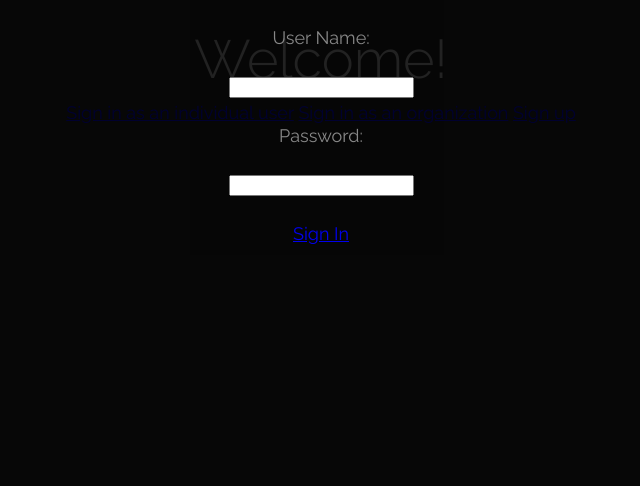
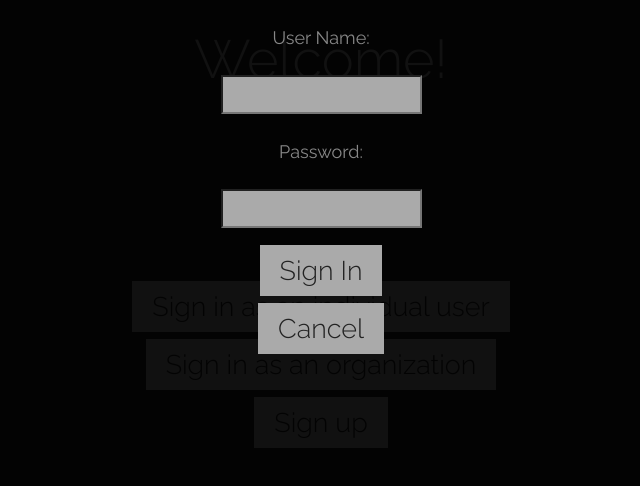
Before and after one commit to ShuyangLiu/GoingOn, a plain HTML site: page views/index.html in a window 1280 px wide. Both pictures are taken after a click on the link "Sign in as an individual user". Shown: the whole page, without its empty margins (319-959 px from the left). Drawn offline with Linux system fonts and the light colour scheme.

Commit message:
update user interface

```diff
--- a/views/index.html
+++ b/views/index.html
@@ -7,25 +7,35 @@
   </head>
   <body>
     <h1>Welcome!</h1>
+    <div id="wrapper">
 
-    <a href="#individual">Sign in as an individual user</a>
+    <a href="#individual" class="SignIn">Sign in as an individual user</a>
 
     <div id="individual" class="lightbox" id="individual">
     		<p>User Name: </p><input id="nameBox" type="text" size="20"/>
-    		<p>Password: </p><input id="passwordBox" type="text" size="20"/>
+    		<p>Password: </p><input class="passwordBox" type="password" size="20"/>
     		<p></p>
     		<a href="#_">Sign In</a>
+    		<p></p>
+    		<a href="#_">Cancel</a>
     </div>
 
+    <p></p>
 
-    <a href="#organization">Sign in as an organization</a>
+
+    <a href="#organization" class="SignIn">Sign in as an organization</a>
     <div id="organization" class="lightbox" id="individual">
     		<p>Organization Name: </p><input id="nameBox" type="text" size="20"/>
-    		<p>Password: </p><input id="passwordBox" type="text" size="20"/>
+    		<p>Password: </p><input class="passwordBox" type="password" size="20"/>
     		<p></p>
     		<a href="#_">Sign In</a>
+    		<p></p>
+    		<a href="#_">Cancel</a>
     	</div>
-    <a href="#signup">Sign up</a>
+
+    <p></p>
+
+    <a href="#signup" class="SignUp">Sign up</a>
     <div id="signup" class="lightbox" id="individual">
     		<p>Email: </p><input id="emailBox" type="text" size="20"/>
     		<p>User Name: </p><input id="nameBox" type="text" size="20"/>
@@ -33,7 +43,11 @@
     		<p>Type</p><input id="typeBox" type="text" size="20"/>
     		<p></p>
     		<a href="#_">Sign Up</a>
+    		<p></p>
+    		<a href="#_">Cancel</a>
     	</div>
+
+    </div>
 
   </body>
 </html>
--- a/views/style.css
+++ b/views/style.css
@@ -8,16 +8,60 @@ html,body
   	text-align:center;
 }
 
+#wrapper
+{
+	padding-top: 100px;
+	margin-top: 100px;
+}
 
-h1 {
+a
+{
+	padding: 10px;
+	padding-left: 20px;
+	padding-right: 20px;
+	color: #222;
+	font-size: 1.5em;
+	background: #aaa;
+	font-weight: 300;
+	transition: background-color 0.5s ease;
+}
+
+a:link
+{
+    text-decoration: none;
+}
+
+a:visited
+{
+	color: #222;
+	text-decoration: none;
+}
+
+a:hover
+{
+	background: #222;
+	color: #aaa;
+}
+
+
+
+h1
+{
   font-size: 3em;
   font-weight: 200;
   margin: 0.5em 0 0.2em 0;
 }
 
-p {
+p
+{
   margin: 1.5em 0;
   color: #888;
+}
+
+input
+{
+	background-color: #aaa;
+	padding: 10px;
 }
 
 
@@ -34,7 +78,7 @@ p {
 	text-align: center;
 	top: 0;
 	left: 0;
-	background: rgba(0,0,0,0.8);
+	background: rgba(0,0,0,0.9);
 }
 
 .lightbox div
```
